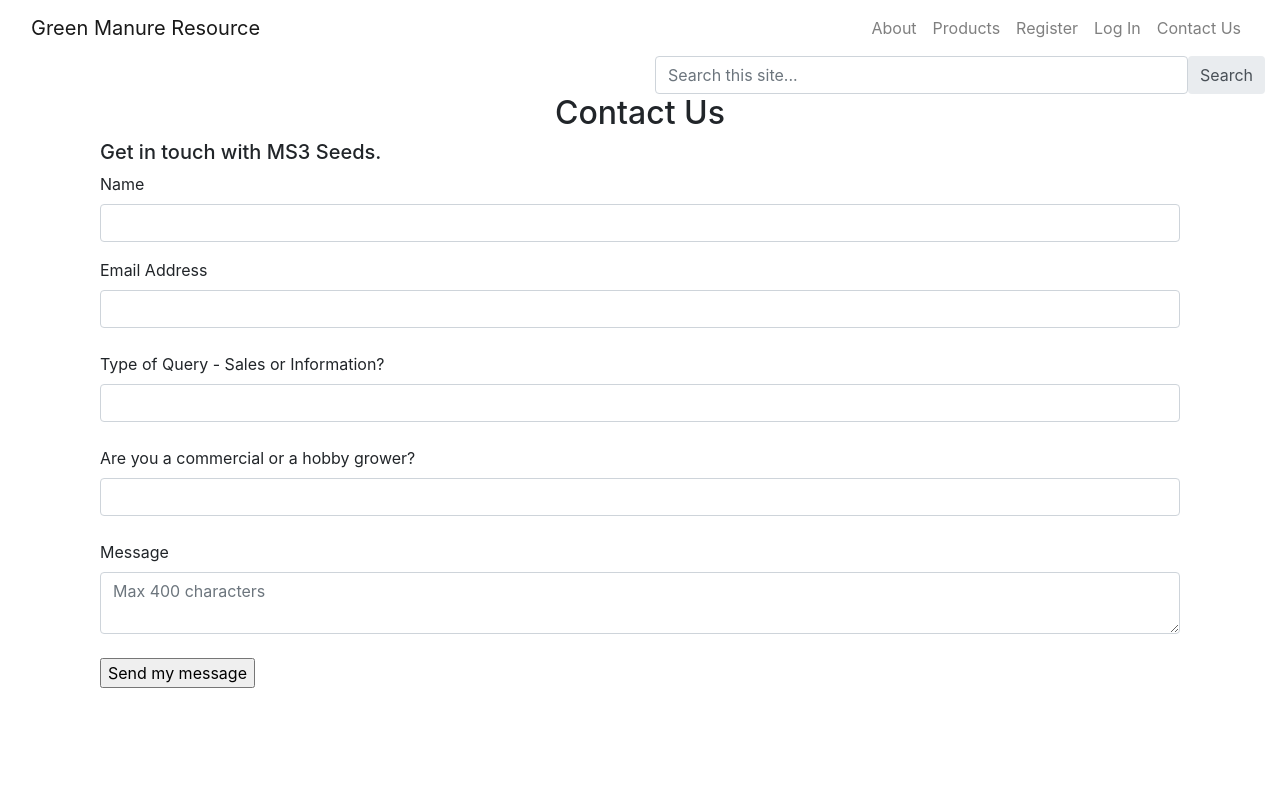
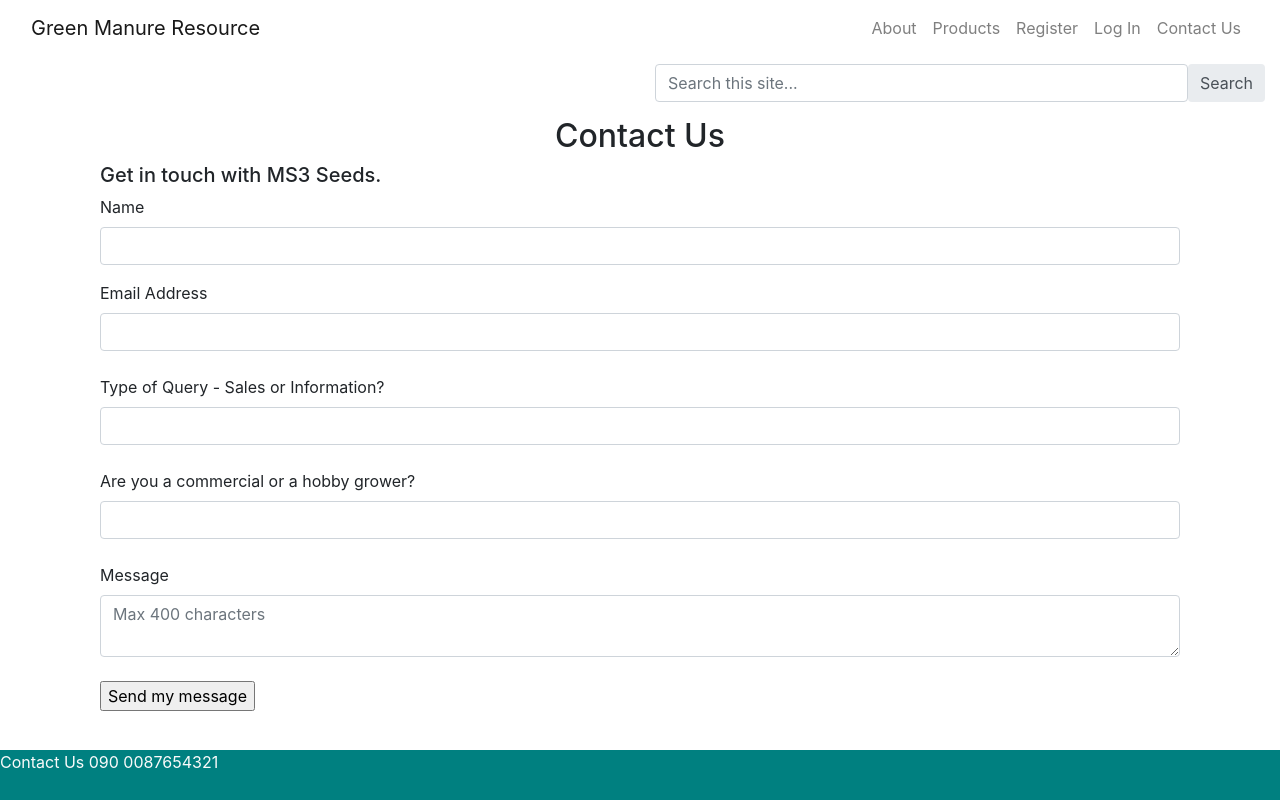
Before and after one commit to WorkingEdge/MS3_GMResource, a Flask app: page /contact in a window 1280 px wide. Run offline with Flask 2, Linux system fonts and the light colour scheme; some libraries are stand-ins or nearby versions.

Commit message:
Add footer and vertical spacing

```diff
--- a/static/css/style.css
+++ b/static/css/style.css
@@ -1,3 +1,10 @@
+body{
+    display: flex;
+    min-height: 100vh;
+    flex-direction: column;
+    justify-content: space-between;
+}
+
 .jumbotron{
     margin-top: 10px;
 }
@@ -15,3 +22,10 @@
         object-fit: cover;
         margin-top: 5px;
     }
+#ms3-footer{
+    height: 50px;
+    background-color: teal;
+    margin-top: 15px;
+    text-align: center;
+    color: #fafafa;
+}
--- a/templates/base.html
+++ b/templates/base.html
@@ -27,6 +27,7 @@
 {% block head %} {% endblock %}
     <title>Green Manure Resource</title>
   </head>
+
   <body>
     <!-- Navbar - from Bootstrap with custom CSS -->
     <div class="container-fluid">
@@ -113,7 +114,15 @@
       {% block content %} {% endblock %}
 
 </main>
+<footer id="ms3-footer" class="container-fluid">
+  <div class="row text-center" >
+    Contact Us 090 0087654321
+  </div>
+</footer>
+
+
 
     <script src="https://stackpath.bootstrapcdn.com/bootstrap/4.5.2/js/bootstrap.min.js" integrity="sha384-B4gt1jrGC7Jh4AgTPSdUtOBvfO8shuf57BaghqFfPlYxofvL8/KUEfYiJOMMV+rV" crossorigin="anonymous"></script>
   </body>
+
 </html>
--- a/templates/profile.html
+++ b/templates/profile.html
@@ -16,12 +16,13 @@
       {% for record in records %}
     <tr>
         <td> {{ loop.index }}</td>
-        <td><a href="{{ url_for('show_record', record_id = record._id) }}">{{record.common_name}}</td>
+        <td><a href="{{ url_for('show_record', record_id = record._id) }}">{{record.common_name}}</a></td>
         <td>{{ record.experience}}</td>
         <td>{{ record.added_date}}</td>
         <td><a class="btn btn-secondary btn-sm" href="{{ url_for('edit_record', record_id = record._id) }}">Edit</a>
           <button type="button" class="btn btn-danger btn-sm" data-toggle="modal" data-target="#confirmDeleteModal-{{ loop.index }}" data-routeInfo="{{ url_for('delete_record', record_id = record._id) }}">Delete</button></td>
     </tr>
+
 
     <div class="modal fade" id="confirmDeleteModal-{{ loop.index }}" tabindex="-1" role="dialog" aria-labelledby="confirmDeleteModalTitle" aria-hidden="true">
       <div class="modal-dialog modal-dialog-centered" role="document">
@@ -44,4 +45,5 @@
       </div>
     </div>
       {% endfor %}
+</table>
 {% endblock%}
```
